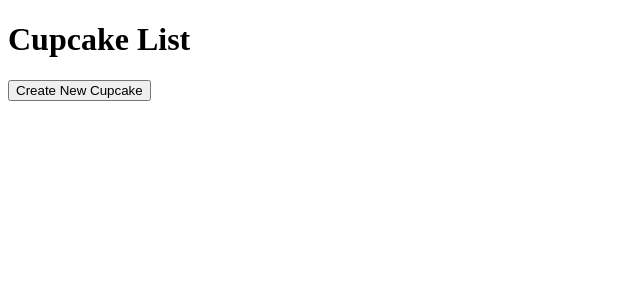
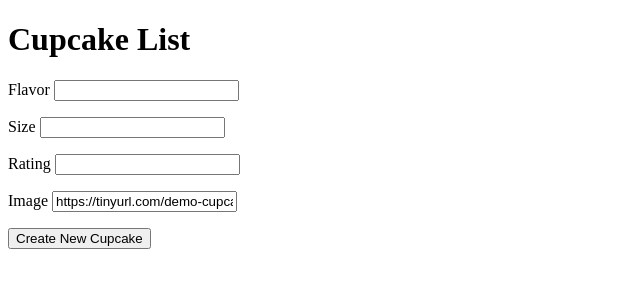
Before and after one commit to Tyler-Robison/cupcakes_json, a Flask app: page / in a window 1280 px wide. Shown: the top 300 px of the page, without its empty margins (0-640 px from the left). Run offline with Flask 2, Linux system fonts and the light colour scheme; data that the repository does not hold is empty; some libraries are stand-ins or nearby versions.

Commit message:
added front end

```diff
--- a/app.py
+++ b/app.py
@@ -1,3 +1,4 @@
+from forms import AddCupcakeForm
 from flask import Flask, json, request, jsonify, render_template, flash
 from flask.wrappers import Response
 from werkzeug.utils import redirect
@@ -17,7 +18,9 @@ connect_db(app)
 def show_list():
     """Lists cupcakes"""
 
-    return render_template('cupcakes.html')
+    form = AddCupcakeForm()
+
+    return render_template('cupcakes.html', form=form)
 
 @app.route('/api/cupcakes')
 def list_cupcakes():
@@ -50,6 +53,8 @@ def add_upcake():
         size = request.json['size']
         rating = request.json['rating']
         image = request.json.get('image', default_img)
+        if image == '':
+            image = None
 
         cupcake = Cupcake(flavor=flavor, size=size, rating=rating, image=image)
 
--- /dev/null
+++ b/forms.py
@@ -0,0 +1,13 @@
+from flask_wtf import FlaskForm
+import flask_wtf
+from wtforms import StringField, FloatField
+from wtforms.validators import InputRequired, Optional, Email
+from models import default_img
+
+class AddCupcakeForm(FlaskForm):
+    """Form for adding cupcakes"""
+
+    flavor = StringField('Flavor', validators=[InputRequired(message='Must add flavor')])
+    size = StringField('Size', validators=[InputRequired(message='Must add size')])
+    rating = FloatField('Rating', validators=[InputRequired(message='Must add rating')])
+    image = StringField('Image', default=default_img)
--- a/requirements.txt
+++ b/requirements.txt
@@ -5,6 +5,7 @@ black==19.10b0
 Click==7.0
 Flask==1.1.1
 Flask-SQLAlchemy==2.4.1
+Flask-WTF==0.14.2
 itsdangerous==1.1.0
 Jinja2==2.11.0
 MarkupSafe==1.1.1
@@ -16,4 +17,5 @@ SQLAlchemy==1.3.13
 toml==0.10.0
 typed-ast==1.4.1
 Werkzeug==0.16.1
+WTForms==2.2.1
 yapf==0.29.0
--- a/static/app.js
+++ b/static/app.js
@@ -0,0 +1,55 @@
+async function getCupcakes() {
+    const cupcakeList = document.querySelector('#cupcake-list');
+    cupcakeList.innerHTML = ''
+    const res = await axios.get('/api/cupcakes');
+    const cupcakes = res.data.cupcakes;
+
+    for (let cupcake of cupcakes) {
+        const li = document.createElement('li');
+        const flavorPara = document.createElement('p');
+        const sizePara = document.createElement('p');
+        const ratingPara = document.createElement('p');
+        const imagePara = document.createElement('p');
+        flavorPara.innerText = `${cupcake.flavor}`;
+        sizePara.innerText = `${cupcake.size}`;
+        ratingPara.innerText = `${cupcake.rating}`;
+        imagePara.innerText = `${cupcake.image}`;
+        li.append(flavorPara);
+        li.append(sizePara);
+        li.append(ratingPara);
+        li.append(imagePara);
+        cupcakeList.append(li);
+    }
+}
+
+getCupcakes();
+
+document.querySelector('#cupcake-button').addEventListener('click', createCupcake);
+
+async function createCupcake(e) {
+    e.preventDefault();
+    const flavor = document.querySelector('#flavor').value
+    const size = document.querySelector('#size').value
+    const rating = document.querySelector('#rating').value
+    const image = document.querySelector('#image').value
+    const res = await axios.post('/api/cupcakes', data = {
+        'flavor': flavor,
+        'size': size,
+        'rating':rating,
+        'image': image
+    });
+
+    getCupcakes()
+    document.querySelector('#flavor').value = ''
+    document.querySelector('#size').value = ''
+    document.querySelector('#rating').value = ''
+    document.querySelector('#image').value = ''
+}
+
+// $('.delete-todo').click(deleteTodo)
+
+// async function deleteTodo(){
+//   const id = $(this).data('id')
+//   res = await axios.delete(`/api/todos/${id}`)
+//   $(this).parent().remove()
+// }
--- a/templates/cupcakes.html
+++ b/templates/cupcakes.html
@@ -7,14 +7,30 @@
 <h1>Cupcake List</h1>
 
 <ol id="cupcake-list">
-
 </ol>
 
+<form action="/api/cupcakes" method="POST">
+{% for field in form
+if field.widget.input_type != 'hidden' %}
+
+<p>
+    {{ field.label }}
+    {{ field }}
+
+    {% for err in field.errors %}
+    {{ err }}
+    {% endfor %}
+</p>
+
+{% endfor %}
+
+<button id="cupcake-button">Create New Cupcake</button>
+</form>
+
+
 <!-- Need AJAX not form submission, don't want page to refresh -->
-<form action="">
 
-    <button>Create New Cupcake</button>
-</form>
+
 
 
 
--- a/templates/index.html
+++ b/templates/index.html
@@ -16,6 +16,11 @@
     <p>{{ msg }}</p>
     {%endfor%}
 
+    <script src="https://cdnjs.cloudflare.com/ajax/libs/axios/0.19.2/axios.min.js"
+        integrity="sha256-T/f7Sju1ZfNNfBh7skWn0idlCBcI3RwdLSS4/I7NQKQ=" crossorigin="anonymous"></script>
+    <script src="https://code.jquery.com/jquery-3.4.1.min.js"
+        integrity="sha256-CSXorXvZcTkaix6Yvo6HppcZGetbYMGWSFlBw8HfCJo=" crossorigin="anonymous"></script>
+
     <script src="/static/app.js"></script>
 </body>
 
```
